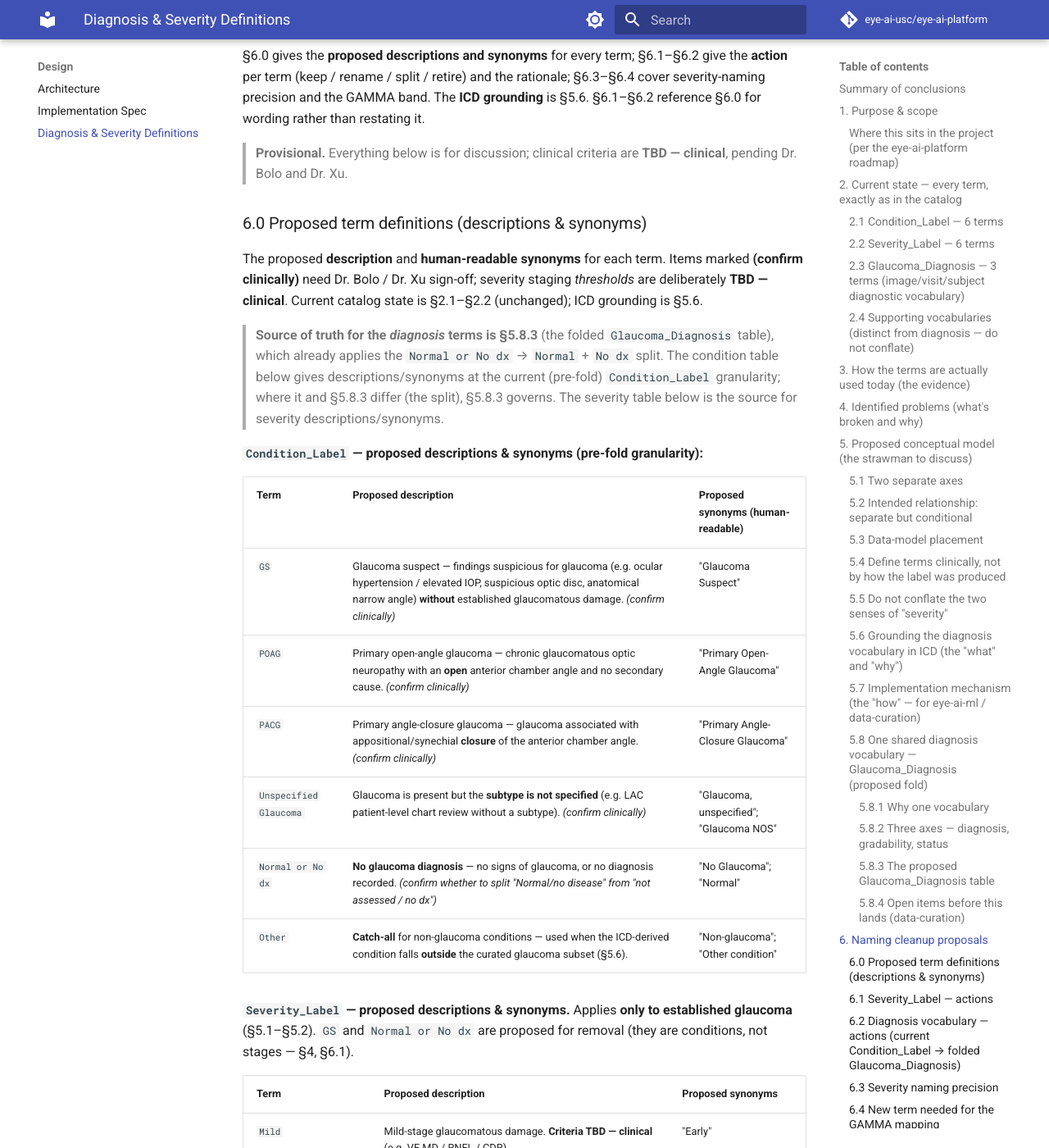
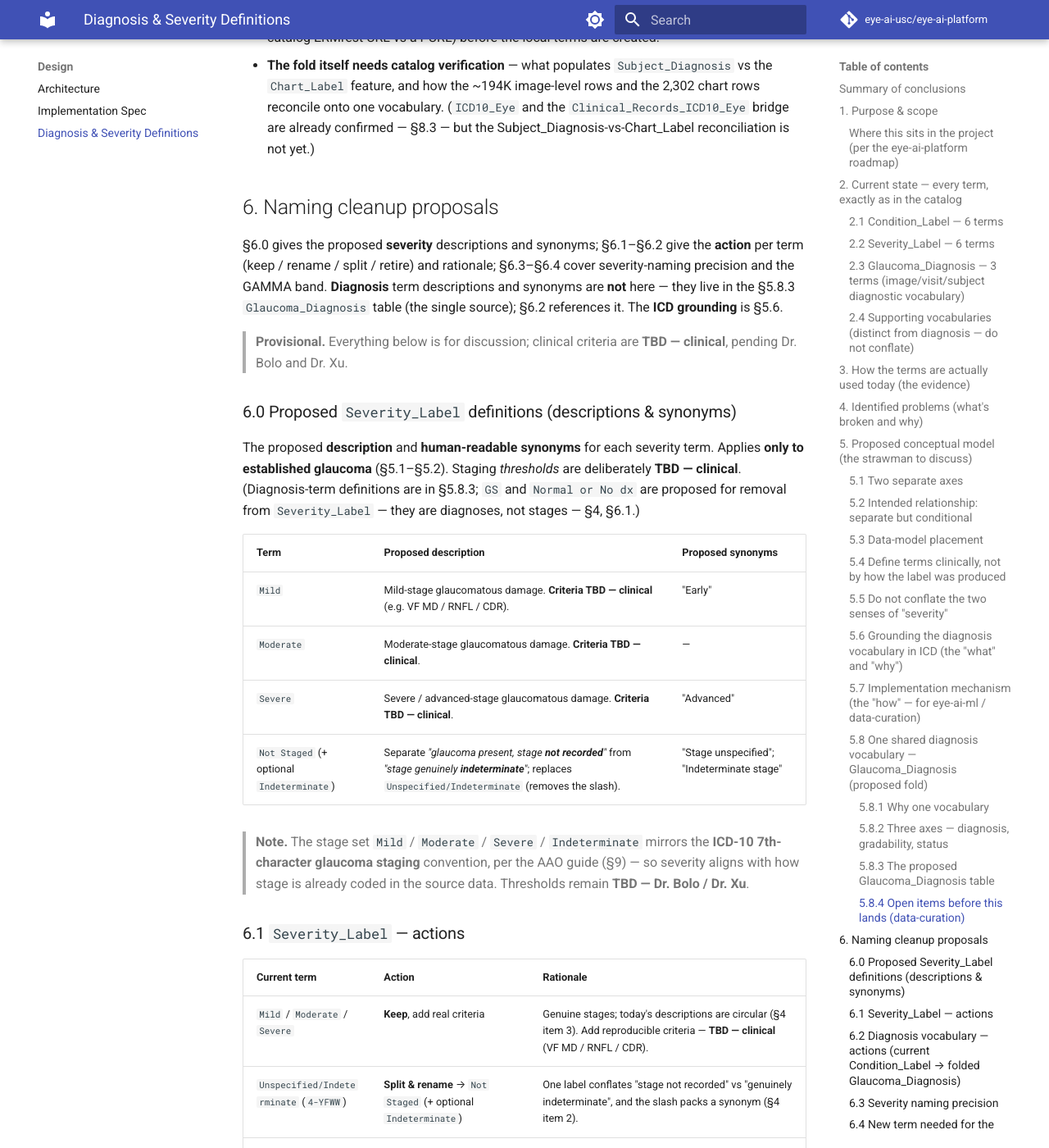
Before and after one commit to eye-ai-usc/eye-ai-platform, an MkDocs documentation site: the page built from docs/design/diagnosis-severity-definitions.md, in a window 1280 px wide and 1400 px high, scrolled down 17720 px. Shown: the whole window at 82% size. Built offline with MkDocs 1.6.1 and Material for MkDocs 9.7.7, drawn with Linux system fonts in a browser that asks for light colours; comment, search, counter and statistics services are not loaded; some of the changed text lies outside the part shown.

Commit message:
docs: dedup diagnosis tables — §5.8.3 is the single source, §6.0 severity-only
§5.8.3 and §6.0 both listed the diagnosis terms, and §6.0 still used the old
Condition_Label name. Per review:

- §5.8.3 becomes the single source of truth for diagnosis terms — enriched with
  a Synonyms column and fuller (confirm-clinically) descriptions merged in from
  §6.0, under the folded name Glaucoma_Diagnosis.
- §6.0's duplicate Condition_Label table is removed; §6.0 retitled to
  "Proposed Severity_Label definitions" (severity table only).
- §6.2 worked example re-scoped to illustrate the vocab-row column layout,
  deferring values to §5.8.3.

Rule: diagnosis definitions live only in §5.8.3, severity only in §6.0;
§6.1/§6.2 reference them. No design change. Provisional pending Dr. Bolo & Dr. Xu.

Co-Authored-By: Claude Opus 4.8 <noreply@anthropic.com>

```diff
--- a/docs/design/diagnosis-severity-definitions.md
+++ b/docs/design/diagnosis-severity-definitions.md
@@ -601,22 +601,28 @@ Key distinctions that drive the placement (all from the 2026-06-30 discussion):
 
 #### 5.8.3 The proposed `Glaucoma_Diagnosis` table
 
-Standard Deriva vocabulary shape only (`RID`, `Name`, `Description`, `Synonyms`,
-`ID`, `URI` + system columns) — **no custom columns**. Every term has a resolvable
-identity; grounded-vs-local is the **URI namespace** (`id.who.int/…` = ICD-11
-authority; `eye-ai.org/…` = EyeAI local), never a null test.
+This is the **single source of truth for the proposed diagnosis terms** — their
+names, descriptions, synonyms, and identities. (§6 references this table for
+diagnosis wording; §6.0 covers only severity.) Standard Deriva vocabulary shape
+only (`RID`, `Name`, `Description`, `Synonyms`, `ID`, `URI` + system columns) —
+**no custom columns**. `ID`/`URI` is the identity (lookup by code); `Synonyms` is
+human-readable names (lookup by name). Grounded-vs-local is the **URI namespace**
+(`id.who.int/…` = ICD-11 authority; `eye-ai.org/…` = EyeAI local), never a null
+test. Descriptions marked **(confirm clinically)** need Dr. Bolo / Dr. Xu sign-off.
 
-| Name | Description | `ID` | `URI` | Grounding |
-|---|---|---|---|---|
-| `GS` | Glaucoma suspect — risk factors without established glaucomatous damage. | `ICD11:9C60` | `http://id.who.int/icd/release/11/mms/9C60` | ICD-11 |
-| `POAG` | Primary open-angle glaucoma. | `ICD11:9C61.0` | `http://id.who.int/icd/release/11/mms/9C61.0` | ICD-11 |
-| `PACG` | Primary angle-closure glaucoma. | `ICD11:9C61.1` | `http://id.who.int/icd/release/11/mms/9C61.1` | ICD-11 |
-| `Unspecified Glaucoma` | Glaucoma present, subtype not specified. | `ICD11:9C61.Z` | `http://id.who.int/icd/release/11/mms/9C61.Z` | ICD-11 |
-| `Normal` | Assessed; no glaucoma present (a genuine negative finding). | `ICD10:Z01.00` *or* `EYEAI:Normal` **(TBD, §5.8.4)** | (per `ID` choice) | ICD-Z encounter *or* local |
-| `Other` | A non-glaucoma condition (outside the curated glaucoma subset). | `EYEAI:Other` | `https://www.eye-ai.org/id/condition/Other` | local |
-| `No dx` | No diagnosis made — no glaucoma determination on record (≡ the former `Unknown`). | `EYEAI:No_dx` | `https://www.eye-ai.org/id/condition/No_dx` | local |
+| Name | Description | Synonyms (human-readable) | `ID` / `URI` |
+|---|---|---|---|
+| `GS` | Glaucoma suspect — findings suspicious for glaucoma (ocular hypertension / elevated IOP, suspicious optic disc or RNFL, narrow/occludable angle, or steroid response) **without** established glaucomatous damage. *(confirm clinically)* | "Glaucoma Suspect"; WHO `9C60` index terms (e.g. "Borderline glaucoma", "Ocular hypertension") | `ICD11:9C60` / `…/mms/9C60` |
+| `POAG` | Primary open-angle glaucoma — chronic glaucomatous optic neuropathy with an **open** angle, no secondary cause. *(confirm clinically)* | "Primary Open-Angle Glaucoma" | `ICD11:9C61.0` / `…/mms/9C61.0` |
+| `PACG` | Primary angle-closure glaucoma — glaucoma with appositional/synechial **closure** of the angle. *(confirm clinically)* | "Primary Angle-Closure Glaucoma" | `ICD11:9C61.1` / `…/mms/9C61.1` |
+| `Unspecified Glaucoma` | Glaucoma present, **subtype not specified**. *(confirm clinically)* | "Glaucoma, unspecified"; "Glaucoma NOS" | `ICD11:9C61.Z` / `…/mms/9C61.Z` |
+| `Normal` | Assessed; **no glaucoma** present (a genuine negative finding). *(confirm clinically)* | "No Glaucoma"; "Normal" | `ICD10:Z01.00` *or* `EYEAI:Normal` **(TBD, §5.8.4)** |
+| `Other` | A **non-glaucoma** condition (outside the curated glaucoma subset). | "Non-glaucoma"; "Other condition" | `EYEAI:Other` / `eye-ai.org/id/condition/Other` |
+| `No dx` | **No diagnosis made** — no glaucoma determination on record (≡ the former `Unknown`). *(confirm whether "not assessed" needs its own wording)* | "No diagnosis"; "Not assessed" | `EYEAI:No_dx` / `eye-ai.org/id/condition/No_dx` |
 
-Notes on the table:
+Full ICD-11 URIs follow `http://id.who.int/icd/release/11/{version}/mms/{code}`
+(abbreviated `…/mms/{code}` above); see the §5.6 status box and §8.3 for the
+release-version pin. Notes:
 
 - **ICD-10 codes are not in these rows.** The `H40.*` families map to the glaucoma
   terms through the `ICD10_Condition_Map` cross-walk (§5.7), not via `Synonyms` or
@@ -642,42 +648,22 @@ Notes on the table:
 
 ## 6. Naming cleanup proposals
 
-§6.0 gives the **proposed descriptions and synonyms** for every term; §6.1–§6.2
-give the **action** per term (keep / rename / split / retire) and the rationale;
-§6.3–§6.4 cover severity-naming precision and the GAMMA band. The **ICD grounding**
-is §5.6. §6.1–§6.2 reference §6.0 for wording rather than restating it.
+§6.0 gives the proposed **severity** descriptions and synonyms; §6.1–§6.2 give the
+**action** per term (keep / rename / split / retire) and rationale; §6.3–§6.4 cover
+severity-naming precision and the GAMMA band. **Diagnosis** term descriptions and
+synonyms are **not** here — they live in the §5.8.3 `Glaucoma_Diagnosis` table (the
+single source); §6.2 references it. The **ICD grounding** is §5.6.
 
 > **Provisional.** Everything below is for discussion; clinical criteria are
 > **TBD — clinical**, pending Dr. Bolo and Dr. Xu.
 
-### 6.0 Proposed term definitions (descriptions & synonyms)
+### 6.0 Proposed `Severity_Label` definitions (descriptions & synonyms)
 
-The proposed **description** and **human-readable synonyms** for each term. Items
-marked **(confirm clinically)** need Dr. Bolo / Dr. Xu sign-off; severity staging
-*thresholds* are deliberately **TBD — clinical**. Current catalog state is
-§2.1–§2.2 (unchanged); ICD grounding is §5.6.
-
-> **Source of truth for the *diagnosis* terms is §5.8.3** (the folded
-> `Glaucoma_Diagnosis` table), which already applies the `Normal or No dx` →
-> `Normal` + `No dx` split. The condition table below gives descriptions/synonyms
-> at the current (pre-fold) `Condition_Label` granularity; where it and §5.8.3
-> differ (the split), §5.8.3 governs. The severity table below is the source for
-> severity descriptions/synonyms.
-
-**`Condition_Label` — proposed descriptions & synonyms (pre-fold granularity):**
-
-| Term | Proposed description | Proposed synonyms (human-readable) |
-|---|---|---|
-| `GS` | Glaucoma suspect — findings suspicious for glaucoma (e.g. ocular hypertension / elevated IOP, suspicious optic disc, anatomical narrow angle) **without** established glaucomatous damage. *(confirm clinically)* | "Glaucoma Suspect" |
-| `POAG` | Primary open-angle glaucoma — chronic glaucomatous optic neuropathy with an **open** anterior chamber angle and no secondary cause. *(confirm clinically)* | "Primary Open-Angle Glaucoma" |
-| `PACG` | Primary angle-closure glaucoma — glaucoma associated with appositional/synechial **closure** of the anterior chamber angle. *(confirm clinically)* | "Primary Angle-Closure Glaucoma" |
-| `Unspecified Glaucoma` | Glaucoma is present but the **subtype is not specified** (e.g. LAC patient-level chart review without a subtype). *(confirm clinically)* | "Glaucoma, unspecified"; "Glaucoma NOS" |
-| `Normal or No dx` | **No glaucoma diagnosis** — no signs of glaucoma, or no diagnosis recorded. *(confirm whether to split "Normal/no disease" from "not assessed / no dx")* | "No Glaucoma"; "Normal" |
-| `Other` | **Catch-all** for non-glaucoma conditions — used when the ICD-derived condition falls **outside** the curated glaucoma subset (§5.6). | "Non-glaucoma"; "Other condition" |
-
-**`Severity_Label` — proposed descriptions & synonyms.** Applies **only to
-established glaucoma** (§5.1–§5.2). `GS` and `Normal or No dx` are proposed for
-removal (they are conditions, not stages — §4, §6.1).
+The proposed **description** and **human-readable synonyms** for each severity
+term. Applies **only to established glaucoma** (§5.1–§5.2). Staging *thresholds*
+are deliberately **TBD — clinical**. (Diagnosis-term definitions are in §5.8.3;
+`GS` and `Normal or No dx` are proposed for removal from `Severity_Label` — they
+are diagnoses, not stages — §4, §6.1.)
 
 | Term | Proposed description | Proposed synonyms |
 |---|---|---|
@@ -719,10 +705,12 @@ folded `Glaucoma_Diagnosis` (§5.8). The final term set + identities are §5.8.3
 | `Unspecified Glaucoma` | **Keep** | Subtype unspecified (LAC patient-level). Confirm eligibility for severity grading (§5.2). |
 | `Other` | **Keep — reconcile scope** | Catch-all for non-glaucoma. Tension: §5.6 tentatively routes ICD-11 `9C61.2/.3/.4` (secondary/developmental **glaucoma**) here for lack of a member — so `Other` would hold some glaucoma. Decide whether to add those members instead (clinical — §7). |
 
-**Worked example — a grounded `Condition_Label` row (`GS`).** Illustrates the
-§5.6 model concretely: `Name` = display label, `ID`/`URI` = the ICD-11 identity
-(lookup by code), `Synonyms` = WHO index terms (lookup by name). Description and
-synonyms are provisional (§6.0); the `9C60` code is verified (§5.6 status).
+**Worked example — the vocabulary-row layout for `GS`.** Shows how one folded
+`Glaucoma_Diagnosis` row fills the standard vocabulary columns concretely
+(the term set + values are §5.8.3; this just illustrates the column layout):
+`Name` = display label, `ID`/`URI` = the ICD-11 identity (lookup by code),
+`Synonyms` = WHO index terms (lookup by name). Description/synonyms provisional;
+the `9C60` code is verified (§5.6 status).
 
 | Column | Value |
 |---|---|
```
Also changed, not shown: tacit-knowledge.md (+10 -0 lines).
